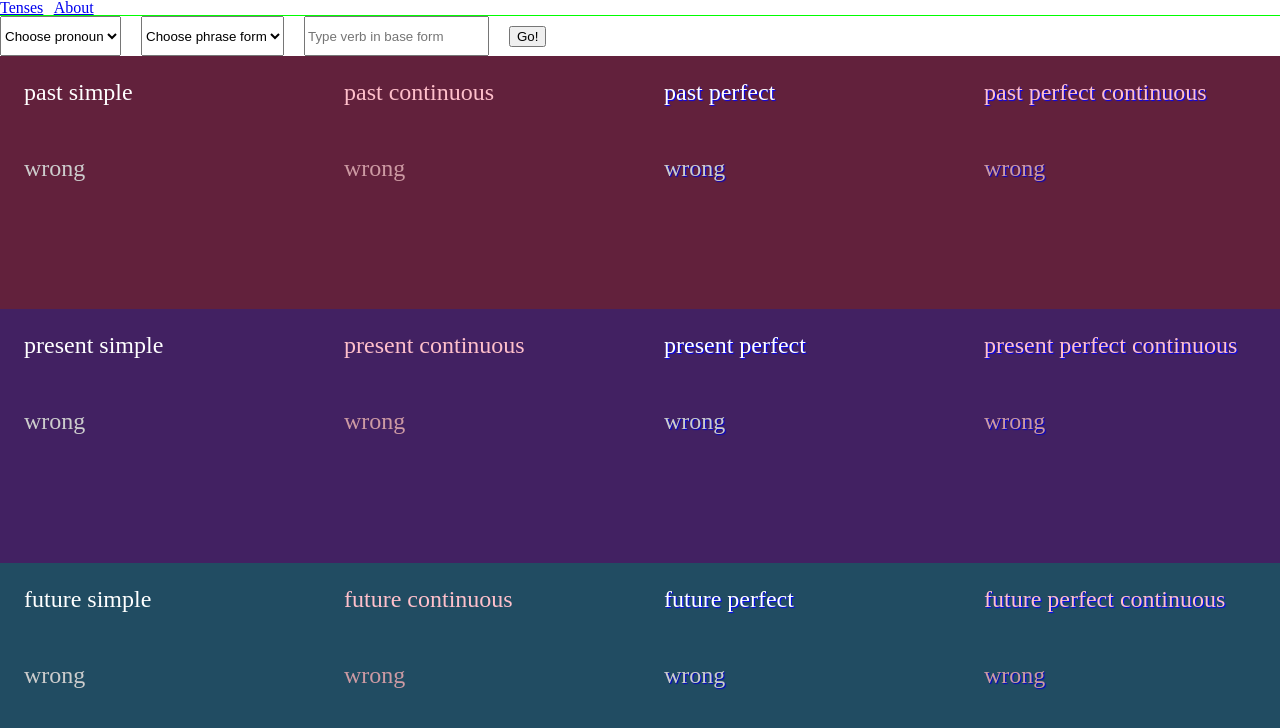
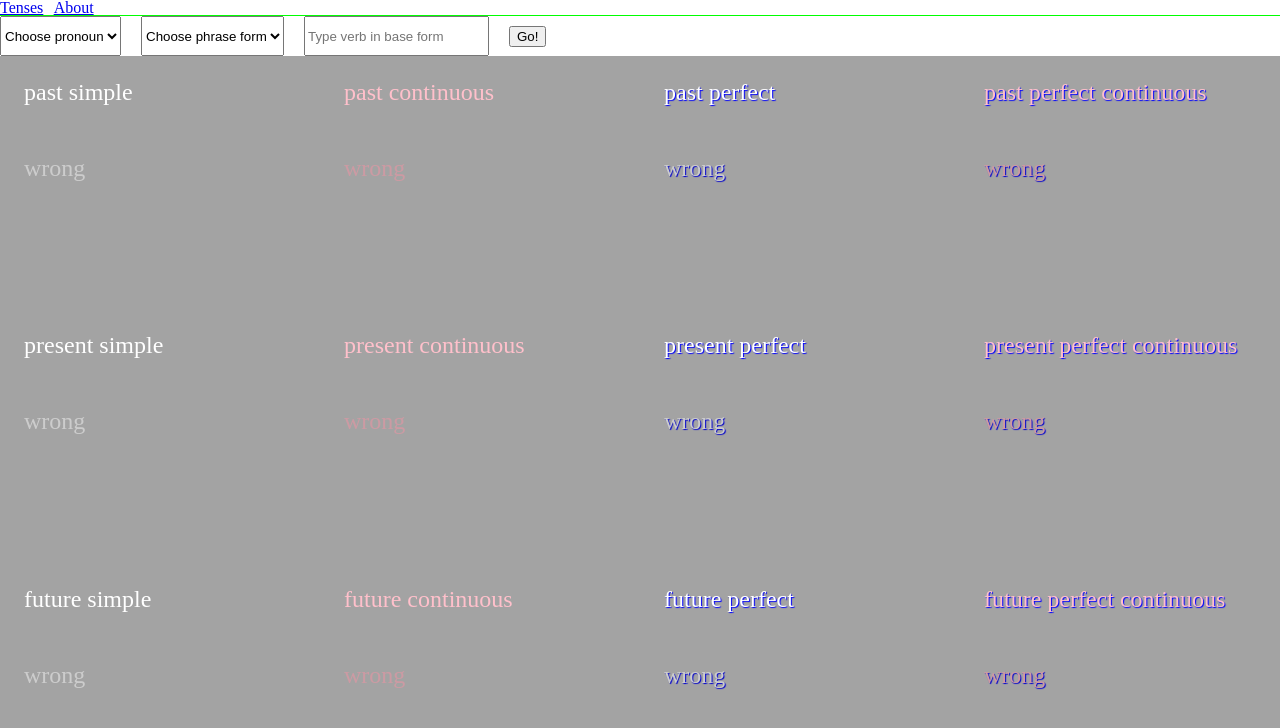
Before and after one commit to koldunsky/english-cheatsheet, a Vue app: page / in a window 1280 px wide. Shown: the top 728 px of the page. Built offline with nearby package versions, Linux system fonts and the light colour scheme; a web font is replaced by a local one.

Commit message:
Some routine

```diff
--- a/src/components/Tense/index.scss
+++ b/src/components/Tense/index.scss
@@ -1,6 +1,6 @@
 @import '../../assets/style/utils';
 
-$color: #663399;
+$color: #fff;
 $pad: 1em;
 
 .tense {
```
Also changed, not shown: roadmap.txt (added).
